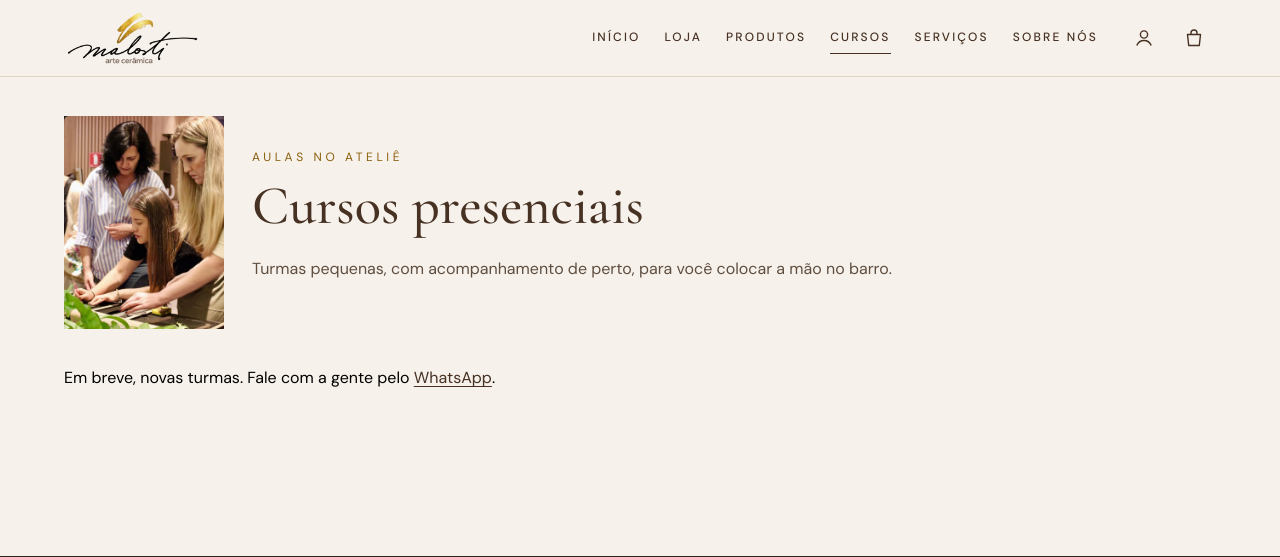
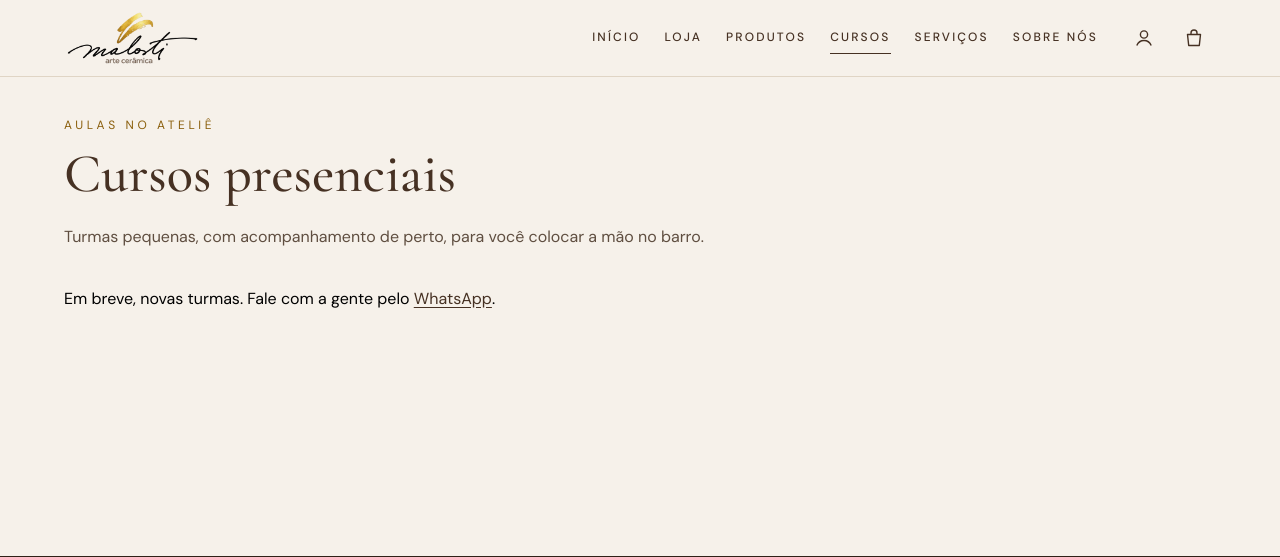
Before and after one commit to Dsmalosti/loja-ceramica, a Flask app: page /cursos in a window 1280 px wide. Shown: the top 557 px of the page. Run offline with Flask 3, Linux system fonts and the light colour scheme; data that the repository does not hold is empty.

Commit message:
Fotos novas do carrossel e das tintas; Cursos sem a foto no título
- 1º slide: mesa posta com a cerâmica do ateliê (foto nova da Julia); a da prateleira saiu
- Tintas: recortes a partir da foto original, com os rótulos legíveis
  (seção Para ceramistas e slide de materiais no computador e no celular)
- Cursos: sem a foto ao lado do título
- Cartão do curso: espaço de volta entre a descrição e Quem ensina

Co-Authored-By: Claude Opus 5.5 <noreply@anthropic.com>

```diff
--- a/app/static/css/style.css
+++ b/app/static/css/style.css
@@ -505,6 +505,8 @@ button.link { background: none; border: 0; padding: 0; font: inherit; color: var
 .texto-formatado ul { margin: 0 0 12px; padding-left: 1.2em; }
 .texto-formatado li { margin-bottom: 4px; }
 .texto-formatado > :last-child { margin-bottom: 0; }
+/* No cartão do curso a descrição volta a ter o espaço de antes de "Quem ensina" */
+.curso__corpo .texto-formatado { margin-bottom: 14px; }
 .texto-formatado em, .sobre em { font-style: italic; color: var(--cor-ambar-escuro); }
 
 .contatos { display: grid; gap: 16px; grid-template-columns: repeat(auto-fit, minmax(240px, 1fr)); margin-bottom: 32px; }
@@ -518,10 +520,6 @@ a.contato:hover { border-color: var(--cor-mocha); }
 .passos li::before { content: "0" counter(passo); display: block; font-family: var(--fonte-titulo); font-size: 2.4rem; color: var(--cor-ambar-escuro); line-height: 1; margin-bottom: 10px; }
 .passos strong { display: block; color: var(--cor-mocha); font-size: 1.05rem; }
 
-.cabecalho--foto { max-width: none; display: grid; grid-template-columns: 160px 1fr; gap: 28px; align-items: center; }
-.cabecalho--foto img { width: 160px; aspect-ratio: 3 / 4; object-fit: cover; }
-.cabecalho--foto > div { max-width: 60ch; }
-@media (max-width: 560px) { .cabecalho--foto { grid-template-columns: 96px 1fr; gap: 18px; } .cabecalho--foto img { width: 96px; } }
 
 /* Página Sobre */
 .sobre { display: grid; gap: clamp(36px, 7vw, 100px); align-items: center; grid-template-columns: minmax(0, 0.9fr) minmax(0, 1.1fr); }
--- a/app/templates/public/cursos.html
+++ b/app/templates/public/cursos.html
@@ -3,13 +3,11 @@
 {% from "shop/_preco.html" import mostrar_preco %}
 
 {% block content %}
-<header class="cabecalho cabecalho--foto">
-  <img src="{{ url_for('static', filename='img/inicio/carrossel-aula-retrato.webp') }}" width="480" height="721" alt="Três mulheres concentradas em uma aula de cerâmica no ateliê">
-  <div>
+{# [front/sobre-e-carrossel] Sem a foto ao lado do título, a pedido do ateliê #}
+<header class="cabecalho">
   <p class="sobretitulo">Aulas no ateliê</p>
   <h1>Cursos presenciais</h1>
   <p>Turmas pequenas, com acompanhamento de perto, para você colocar a mão no barro.</p>
-  </div>
 </header>
 
 {% if cursos %}
```
Also changed, not shown: app/templates/public/home.html (+8 -5 lines), app/static/img/inicio/carrossel-mesa-1600.webp (added), app/static/img/inicio/carrossel-mesa-800.webp (added), app/static/img/inicio/carrossel-mesa-retrato.webp (added), app/static/img/inicio/carrossel-prateleira-1600.webp (deleted), app/static/img/inicio/carrossel-prateleira-800.webp (deleted), app/static/img/inicio/carrossel-prateleira-retrato.webp (deleted), app/static/img/inicio/carrossel-tintas-1600.webp, app/static/img/inicio/carrossel-tintas-800.webp, app/static/img/inicio/carrossel-tintas-retrato.webp, app/static/img/inicio/vertical-tintas-480.webp (added), app/static/img/inicio/vertical-tintas-720.webp (added).
